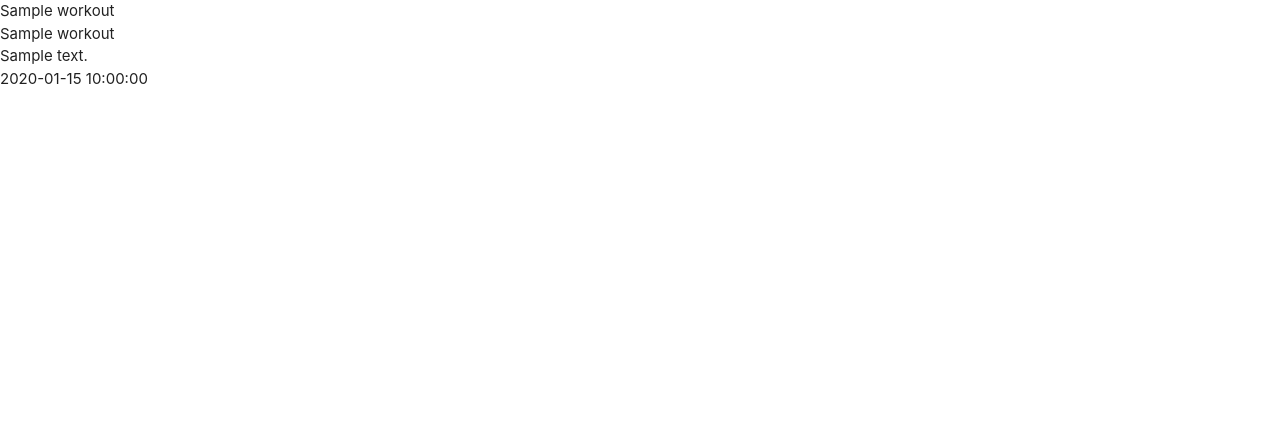
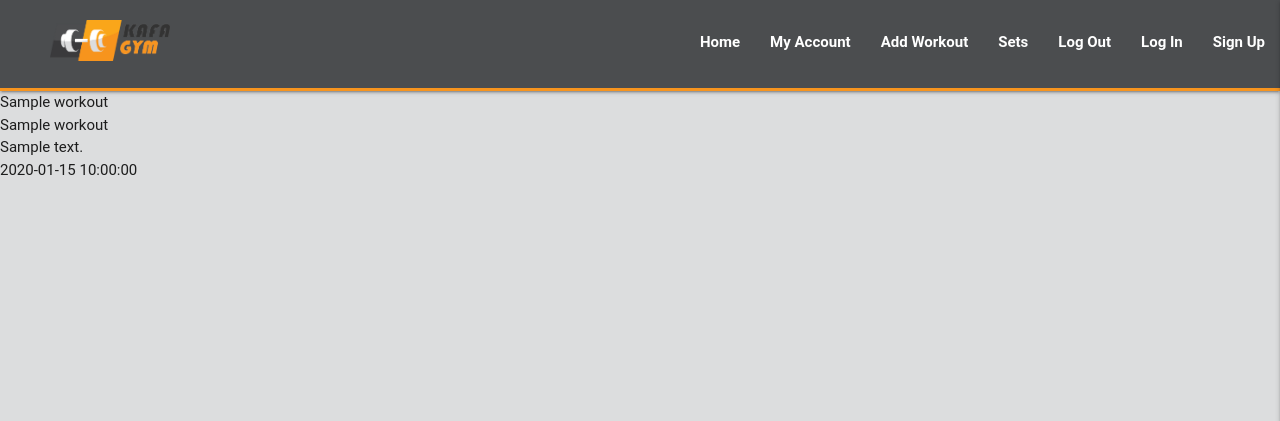
Before and after one commit to kafabkaren/msthree-ekafagym, a Flask app: page / in a window 1280 px wide. Shown: the top 421 px of the page. Run offline with Flask 2, Linux system fonts and the light colour scheme; a database or web service that is not in the repository returns one stand-in record (values such as "Sample title"); some libraries are stand-ins or nearby versions.

Commit message:
Add Materialize Navbar and Sidenav

```diff
--- a/static/css/style.css
+++ b/static/css/style.css
@@ -0,0 +1,31 @@
+body {
+    font-family: 'Roboto', sans-serif;
+    font-size: 15px;
+    line-height: 1.5;
+    margin: 0;
+    padding: 0;
+    background-color: #DCDDDE;
+}
+
+/* Navigation */
+
+.style-nav {
+    background-color: #4B4D4F;
+    border-bottom: #F7941E 3px solid;
+    padding-top: 10px;
+    min-height: 50px;
+}
+
+.navbar-brand img {
+    width: 170px;
+    padding-left: 50px;
+    padding-top: 10px;
+}
+
+.nav-link {
+    font-weight: bold;
+}
+
+.sidenav-style {
+    color: #F7941E;
+}
--- a/static/js/main.js
+++ b/static/js/main.js
@@ -0,0 +1,3 @@
+$(document).ready(function(){
+    $('.sidenav').sidenav({edge: "right"});
+  });
--- a/templates/base.html
+++ b/templates/base.html
@@ -3,15 +3,52 @@
 <head>
     <meta charset="UTF-8">
     <meta name="viewport" content="width=device-width, initial-scale=1.0">
+    <meta http-equiv="X-UA-Compatible" content="ie=edge">
+    <meta name="descrription" content="eKafagym - a progress web based app for gym members">
+    <meta name="author" content="Fabrice Karenzi">
+    <title>eKafagym App</title>
+
+    <!-- Styles -->
+
     <link rel="stylesheet" href="https://cdnjs.cloudflare.com/ajax/libs/font-awesome/5.15.3/css/all.min.css" integrity="sha512-iBBXm8fW90+nuLcSKlbmrPcLa0OT92xO1BIsZ+ywDWZCvqsWgccV3gFoRBv0z+8dLJgyAHIhR35VZc2oM/gI1w==" crossorigin="anonymous" referrerpolicy="no-referrer" />
     <link rel="stylesheet" href="https://cdnjs.cloudflare.com/ajax/libs/materialize/1.0.0/css/materialize.min.css" type="text/css">
     <link rel="stylesheet" href="{{ url_for('static', filename='css/style.css') }}" type="text/css">
+
     {% block styles %}
     {% endblock %}
-    <title>eKafagym</title>
 </head>
 <body>
 
+    <header>
+        <!-- top navigation bar -->
+        <nav class="nav-bar nav-extended text-shadow style-nav">
+            <div class="nav-wrapper">
+            <a href="{{ url_for('get_workouts') }}" class="navbar-brand"><img src="static/images/KafaGym-logo.png" alt="KafaGym logo"></a>
+            <a href="#" data-target="mobile-demo" class="sidenav-trigger right"><i class="fas fa-bars"></i></a>
+            <ul class="right hide-on-med-and-down">
+                <li><a class="nav-link" href="{{ url_for('get_workouts') }}">Home</a></li>
+                <li><a class="nav-link" href="#">My Account</a></li>
+                <li><a class="nav-link" href="#">Add Workout</a></li>
+                <li><a class="nav-link" href="#">Sets</a></li>
+                <li><a class="nav-link" href="#">Log Out</a></li>
+                <li><a class="nav-link" href="#">Log In</a></li>
+                <li><a class="nav-link" href="#">Sign Up</a></li>
+            </ul>
+            </div>
+        </nav>
+
+         <!--mobile sidenavigation bar  -->
+        <ul class="sidenav" id="mobile-demo">
+            <li><h4 class="sidenav-style">Workouts</h4></li>
+            <li><a class="nav-link" href="{{ url_for('get_workouts') }}">Home</a></li>
+                <li><a class="nav-link" href="#">My Account</a></li>
+                <li><a class="nav-link" href="#">Add Workout</a></li>
+                <li><a class="nav-link" href="#">Sets</a></li>
+                <li><a class="nav-link" href="#">Log Out</a></li>
+                <li><a class="nav-link" href="#">Log In</a></li>
+                <li><a class="nav-link" href="#">Sign Up</a></li>
+        </ul>
+    </header>
     {% block content %}
 
     {% endblock %}
```
Also changed, not shown: static/images/KafaGym-logo.png (added).
